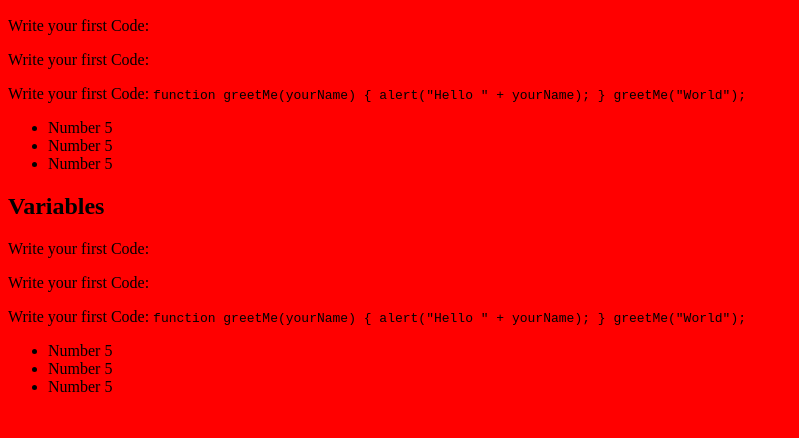
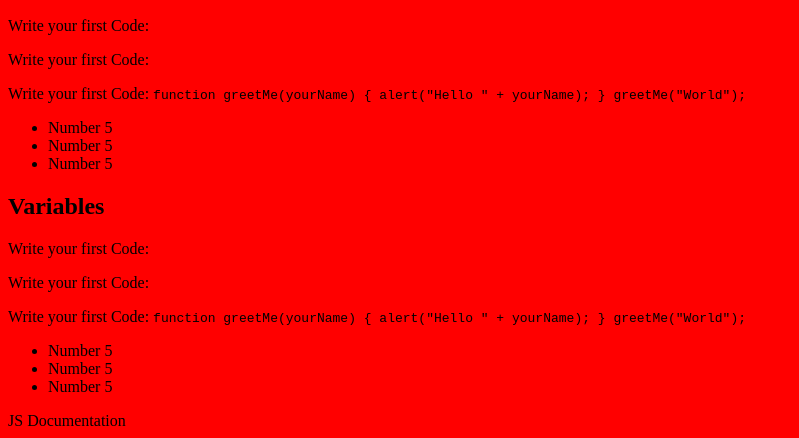
Before and after one commit to Lanr3waju/Technical-Documentation-Page, a website: page index.html in a window 1280 px wide. Shown: the part 684-1122 px from the top of the page, without its empty margins (0-799 px from the left). Before the commit the page ends 1096 px from the top, so only its background shows below. Drawn offline with Linux system fonts and the light colour scheme.

Commit message:
User story 9

```diff
--- a/index.html
+++ b/index.html
@@ -106,6 +106,7 @@
             </section>
 
             <nav id="navbar">
+                <header>JS Documentation</header>
 
 
             </nav>
```
